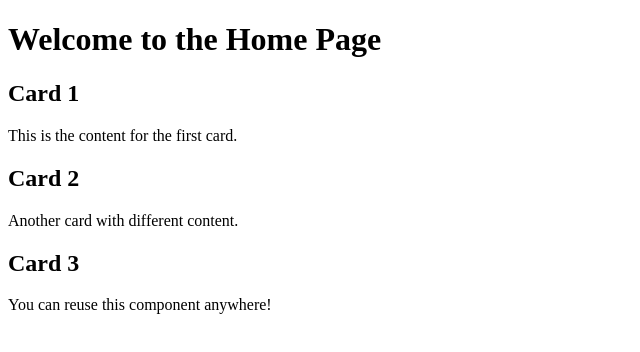
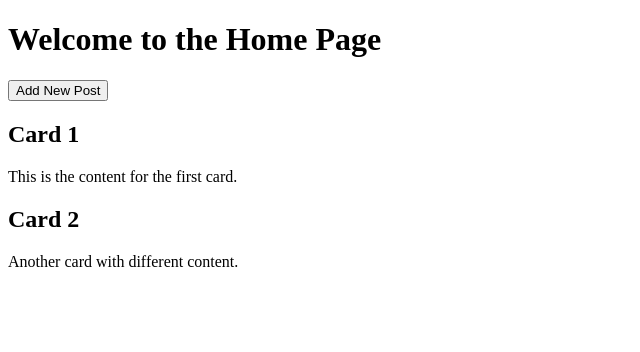
Before and after one commit to Icequeshe/alx-project-0x02-setup, a Next.js app in the folder alx-project-0x02/: page /home in a window 1280 px wide. Shown: the top 352 px of the page, without its empty margins (0-640 px from the left). Built offline with nearby package versions, Linux system fonts and the light colour scheme.

Commit message:
Add PostModal component and integrate with home page

```diff
--- /dev/null
+++ b/alx-project-0x02/components/common/PostModal.tsx
@@ -0,0 +1,65 @@
+import { useState } from "react";
+
+interface PostModalProps {
+  isOpen: boolean;
+  onClose: () => void;
+  onSubmit: (post: { title: string; content: string }) => void;
+}
+
+const PostModal = ({ isOpen, onClose, onSubmit }: PostModalProps) => {
+  const [title, setTitle] = useState("");
+  const [content, setContent] = useState("");
+
+  if (!isOpen) return null;
+
+  const handleSubmit = (e: React.FormEvent) => {
+    e.preventDefault();
+    onSubmit({ title, content });
+    setTitle("");
+    setContent("");
+    onClose();
+  };
+
+  return (
+    <div className="fixed inset-0 bg-black bg-opacity-50 flex justify-center items-center">
+      <div className="bg-white p-6 rounded-md w-96 shadow-lg">
+        <h2 className="text-lg font-bold mb-4">Add New Post</h2>
+        <form onSubmit={handleSubmit}>
+          <input
+            type="text"
+            placeholder="Title"
+            value={title}
+            onChange={(e) => setTitle(e.target.value)}
+            className="border p-2 w-full mb-3 rounded"
+            required
+          />
+          <textarea
+            placeholder="Content"
+            value={content}
+            onChange={(e) => setContent(e.target.value)}
+            className="border p-2 w-full mb-3 rounded"
+            rows={4}
+            required
+          />
+          <div className="flex justify-end gap-3">
+            <button
+              type="button"
+              onClick={onClose}
+              className="px-4 py-2 bg-gray-300 rounded"
+            >
+              Cancel
+            </button>
+            <button
+              type="submit"
+              className="px-4 py-2 bg-blue-500 text-white rounded"
+            >
+              Add Post
+            </button>
+          </div>
+        </form>
+      </div>
+    </div>
+  );
+};
+
+export default PostModal;
--- a/alx-project-0x02/pages/home.tsx
+++ b/alx-project-0x02/pages/home.tsx
@@ -1,26 +1,39 @@
+import { useState } from "react";
 import Card from "@/components/common/Card";
+import PostModal from "@/components/common/PostModal";
 
-const HomePage = () => {
+export default function HomePage() {
+  const [posts, setPosts] = useState([
+    { title: "Card 1", content: "This is the content for the first card." },
+    { title: "Card 2", content: "Another card with different content." },
+  ]);
+
+  const [isModalOpen, setIsModalOpen] = useState(false);
+
+  const handleAddPost = (post: { title: string; content: string }) => {
+    setPosts((prev) => [...prev, post]);
+  };
+
   return (
     <div className="min-h-screen p-6">
       <h1 className="text-2xl font-bold mb-6">Welcome to the Home Page</h1>
 
-      <Card
-        title="Card 1"
-        content="This is the content for the first card."
-      />
+      <button
+        onClick={() => setIsModalOpen(true)}
+        className="mb-6 px-4 py-2 bg-green-500 text-white rounded"
+      >
+        Add New Post
+      </button>
 
-      <Card
-        title="Card 2"
-        content="Another card with different content."
-      />
+      {posts.map((post, index) => (
+        <Card key={index} title={post.title} content={post.content} />
+      ))}
 
-      <Card
-        title="Card 3"
-        content="You can reuse this component anywhere!"
+      <PostModal
+        isOpen={isModalOpen}
+        onClose={() => setIsModalOpen(false)}
+        onSubmit={handleAddPost}
       />
     </div>
   );
-};
-
-export default HomePage;
+}
```
